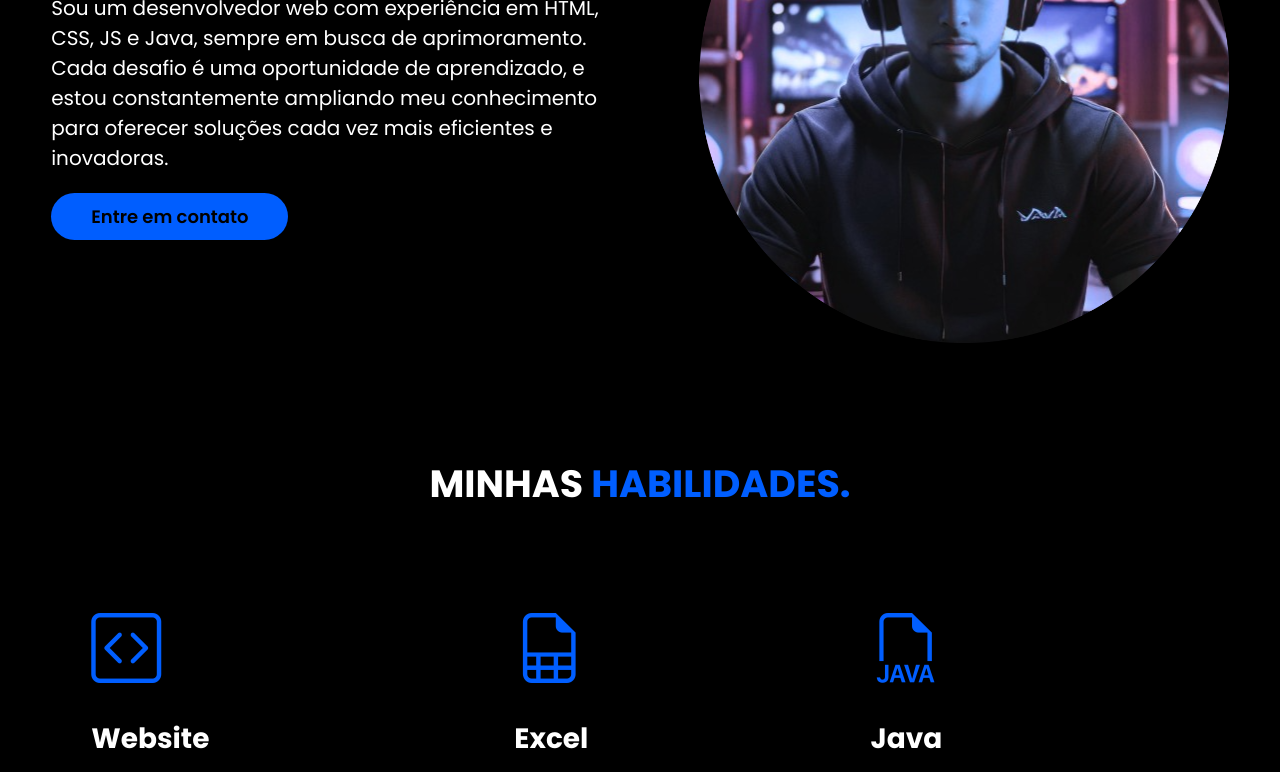
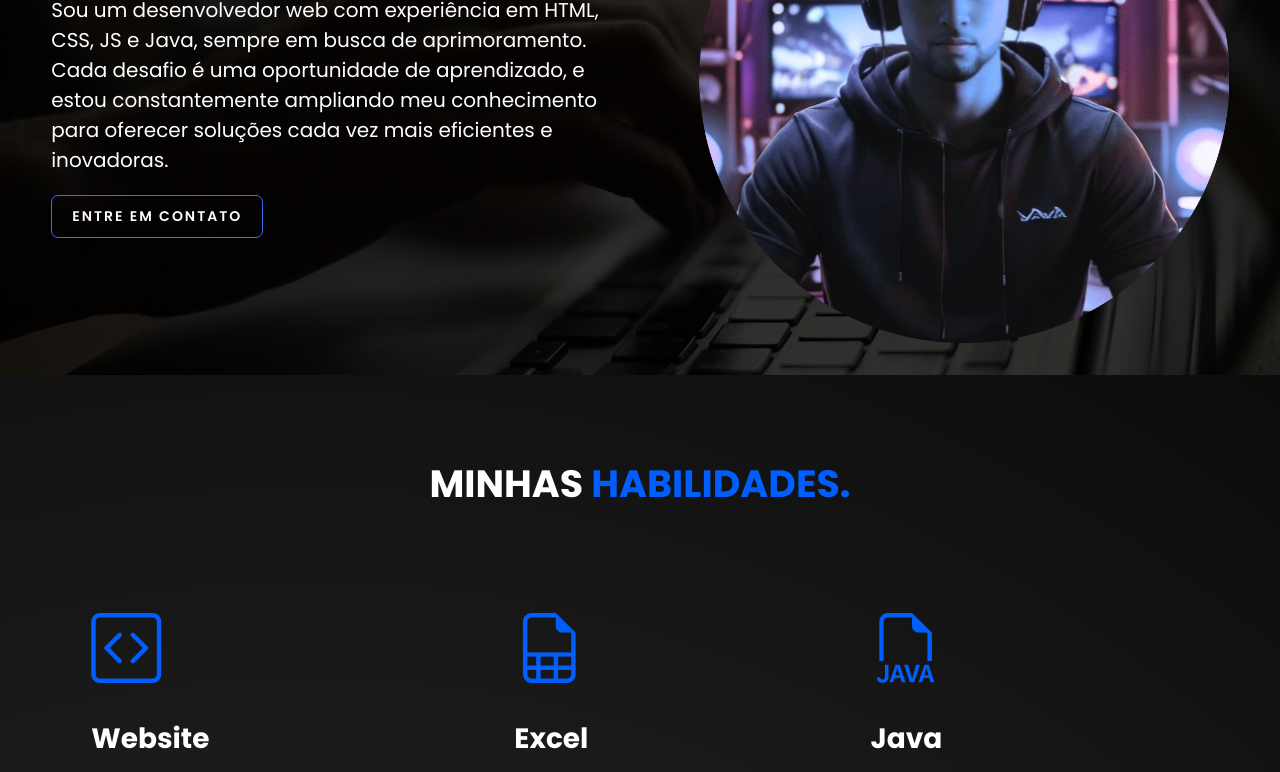
Before and after one commit to marinhok13/portfolio, a plain HTML site: page index.html in a window 1280 px wide. Shown: the part 409-1181 px from the top of the page. Drawn offline with nearby package versions, Linux system fonts and the light colour scheme.

Commit message:
troca de cores e botões

```diff
--- a/style.css
+++ b/style.css
@@ -15,8 +15,15 @@
 
 
 body {
-    background-color: var(--cor-terciaria);
+    background: radial-gradient(circle at 24.1% 68.8%, rgb(50, 50, 50) 0%, rgb(0, 0, 0) 99.4%);
+    background-size: cover;
+    background-repeat: no-repeat;
+    color: white;
     height: 100vh;
+}
+main {
+    background: radial-gradient(circle at 24.1% 68.8%, rgb(50, 50, 50) 0%, rgb(0, 0, 0) 99.4%);
+
 }
 
 .interface {
@@ -28,21 +35,79 @@ body {
     display: flex;
 }
 
-.btn-contato button {
-    padding: 10px 40px;
-    font-size: 18px;
+button {
+    position: relative;
+    padding: 10px 20px;
+    border-radius: 7px;
+    border: 1px solid rgb(61, 106, 255);
+    font-size: 14px;
+    text-transform: uppercase;
     font-weight: 600;
-    background-color: var(--cor-primaria);
-    border: 0;
-    border-radius: 30px;
-    cursor: pointer;
-    transition: .5s;
-}
+    letter-spacing: 2px;
+    background: transparent;
+    color: #fff;
+    overflow: hidden;
+    box-shadow: 0 0 0 0 transparent;
+    -webkit-transition: all 0.2s ease-in;
+    -moz-transition: all 0.2s ease-in;
+    transition: all 0.2s ease-in;
+  }
 
-button:hover {
-    box-shadow: 0px 0px 15px var(--cor-primaria);
-    transform: scale(1.1);
-}
+  button:hover {
+    background: rgb(61, 106, 255);
+    box-shadow: 0 0 30px 5px rgba(0, 142, 236, 0.815);
+    -webkit-transition: all 0.2s ease-out;
+    -moz-transition: all 0.2s ease-out;
+    transition: all 0.2s ease-out;
+  }
+
+  button:hover::before {
+    -webkit-animation: sh02 0.5s 0s linear;
+    -moz-animation: sh02 0.5s 0s linear;
+    animation: sh02 0.5s 0s linear;
+  }
+
+  button::before {
+    content: '';
+    display: block;
+    width: 0px;
+    height: 86%;
+    position: absolute;
+    top: 7%;
+    left: 0%;
+    opacity: 0;
+    background: #fff;
+    box-shadow: 0 0 50px 30px #fff;
+    -webkit-transform: skewX(-20deg);
+    -moz-transform: skewX(-20deg);
+    -ms-transform: skewX(-20deg);
+    -o-transform: skewX(-20deg);
+    transform: skewX(-20deg);
+  }
+
+  @keyframes sh02 {
+    from {
+      opacity: 0;
+      left: 0%;
+    }
+
+    50% {
+      opacity: 1;
+    }
+
+    to {
+      opacity: 0;
+      left: 100%;
+    }
+  }
+
+  button:active {
+    box-shadow: 0 0 0 0 transparent;
+    -webkit-transition: box-shadow 0.2s ease-in;
+    -moz-transition: box-shadow 0.2s ease-in;
+    transition: box-shadow 0.2s ease-in;
+  }
+
 
 h2.titulo {
     color: var(--cor-secundaria);
@@ -97,6 +162,29 @@ header nav ul li {
 
 
 /* ESTILO DO TOPO DO SITE */
+section.topo-do-site {
+    position: relative;
+    background-image: url(images/digitando.jpg);
+    color: white; /* Para garantir que o texto seja legível */
+    overflow: hidden;
+    background-size: cover;
+}
+section.topo-do-site::before {
+    content: '';
+    position: absolute;
+    top: 0;
+    left: 0;
+    right: 0;
+    bottom: 0;
+    background: rgba(0, 0, 0, 0.811); /* Controla a escuridão */
+    z-index: 1; /* Mantém a camada sobre a imagem */
+}
+
+section * {
+    position: relative;
+    z-index: 2; /* Garante que o conteúdo da seção fique acima da camada escura */
+}
+
 
 section.topo-do-site {
     padding: 40px 4%;
@@ -225,6 +313,7 @@ section.sobre .flex {
 
 /* ESTILO PROJETOS */
 
+
 section.projetos {
     padding: 80px 4%;
 }
@@ -259,11 +348,30 @@ section.projetos .flex {
     color: var(--cor-quaternaria);
     cursor: pointer;
     transition: .5s;
+    position: relative; /* Necessário para o pseudo-elemento */
+}
+
+.btn-repositorio::after {
+    content: '';
+    position: absolute;
+    width: 100%;
+    height: 2px;
+    bottom: -3px; /* Ajuste a posição conforme necessário */
+    left: 0;
+    background-color: var(--cor-secundaria);
+    transform: scaleX(0);
+    transform-origin: bottom right;
+    transition: transform 0.3s ease-out;
 }
 
 .btn-repositorio:hover {
     color: var(--cor-secundaria);
     transform: scale(1.1);
+}
+
+.btn-repositorio:hover::after {
+    transform: scaleX(1);
+    transform-origin: bottom left;
 }
 
 
@@ -355,6 +463,7 @@ footer img {
 
     .topo-do-site .img-topo-site img {
         width: 100%;
+
     }
 
 
```
Also changed, not shown: index.html (+54 -31 lines), images/digitando.jpg (added), images/digitando2.jpg (added), images/digitando3.jpg (added), index.js (line endings or trailing spaces).
